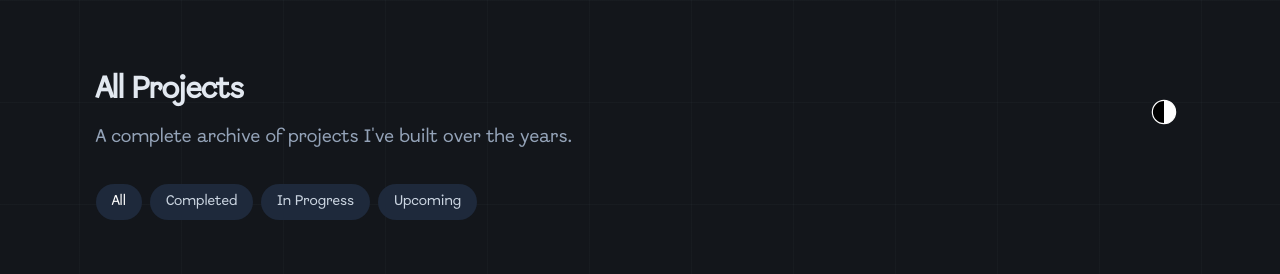
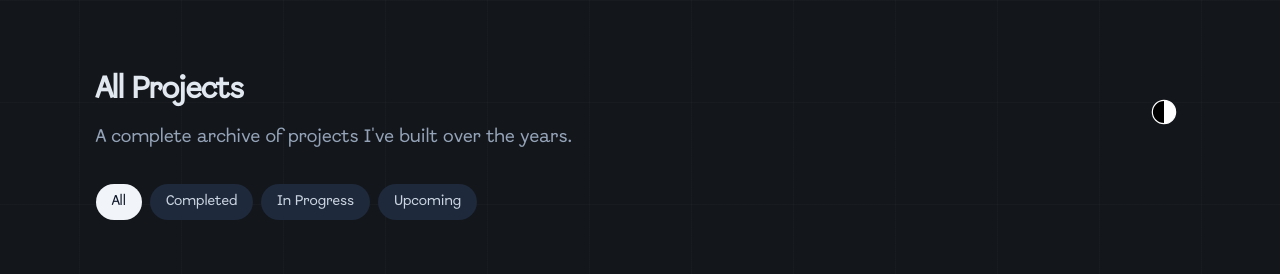
Before and after one commit to Rahim10020/freelance_portfolio, a Next.js app: page /projects in a window 1280 px wide. Shown: the top 274 px of the page. Built offline with nearby package versions, Linux system fonts and the light colour scheme; no server answers.

Commit message:
fix : bg color for active button

```diff
--- a/src/app/projects/page.tsx
+++ b/src/app/projects/page.tsx
@@ -66,7 +66,7 @@ export default function ProjectsArchive() {
                   onClick={() => setActiveFilter(filter)}
                   className={`cursor-pointer rounded-full px-4 py-2 text-sm font-medium transition-colors ${
                     activeFilter === filter
-                      ? "bg-[rgb(var(--accent-bg-rgb))] text-[var(--on-primary-text)]"
+                      ? "bg-[var(--c-bg-contrast)] text-[var(--c-text-on-light)]"
                       : "bg-[var(--c-bg-muted)] text-[var(--c-text-soft)] hover:bg-[var(--c-bg-muted-hover)]"
                   }`}
                 >
```
